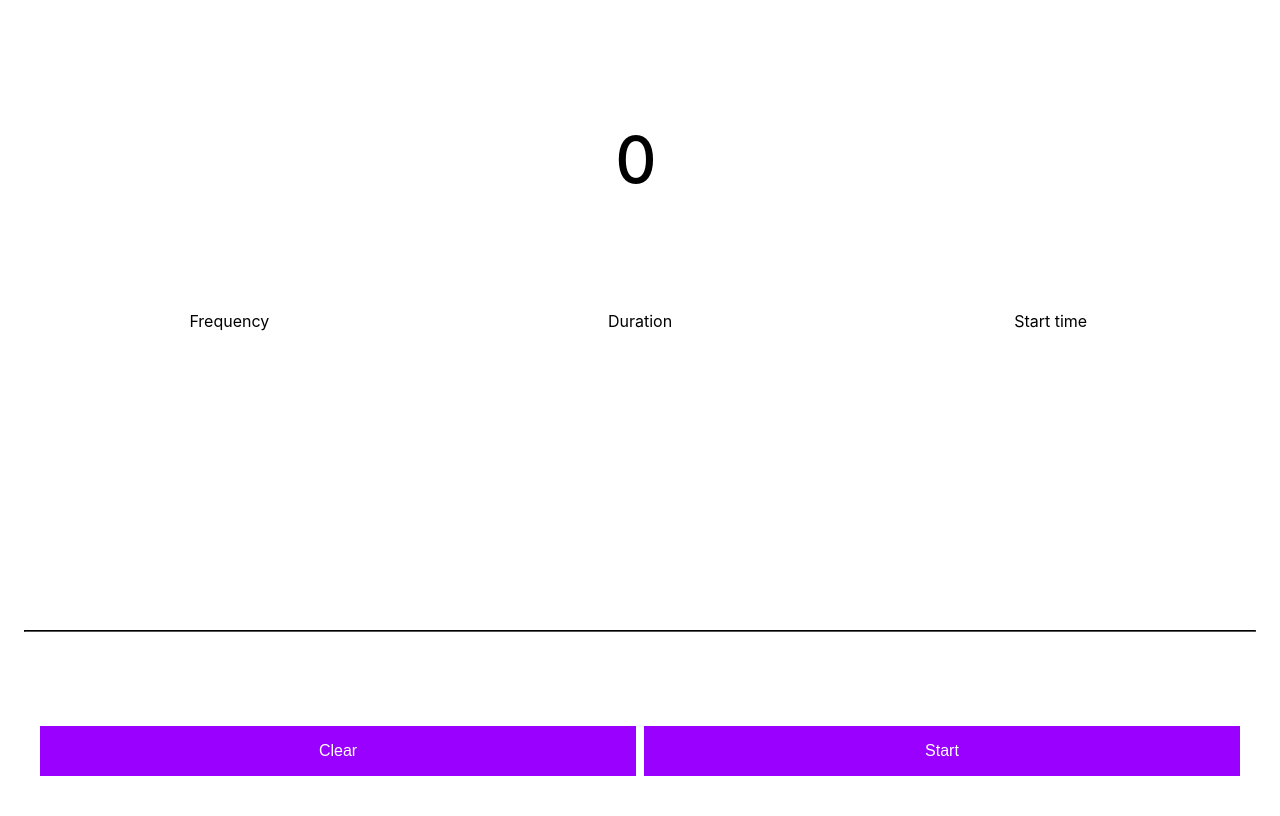
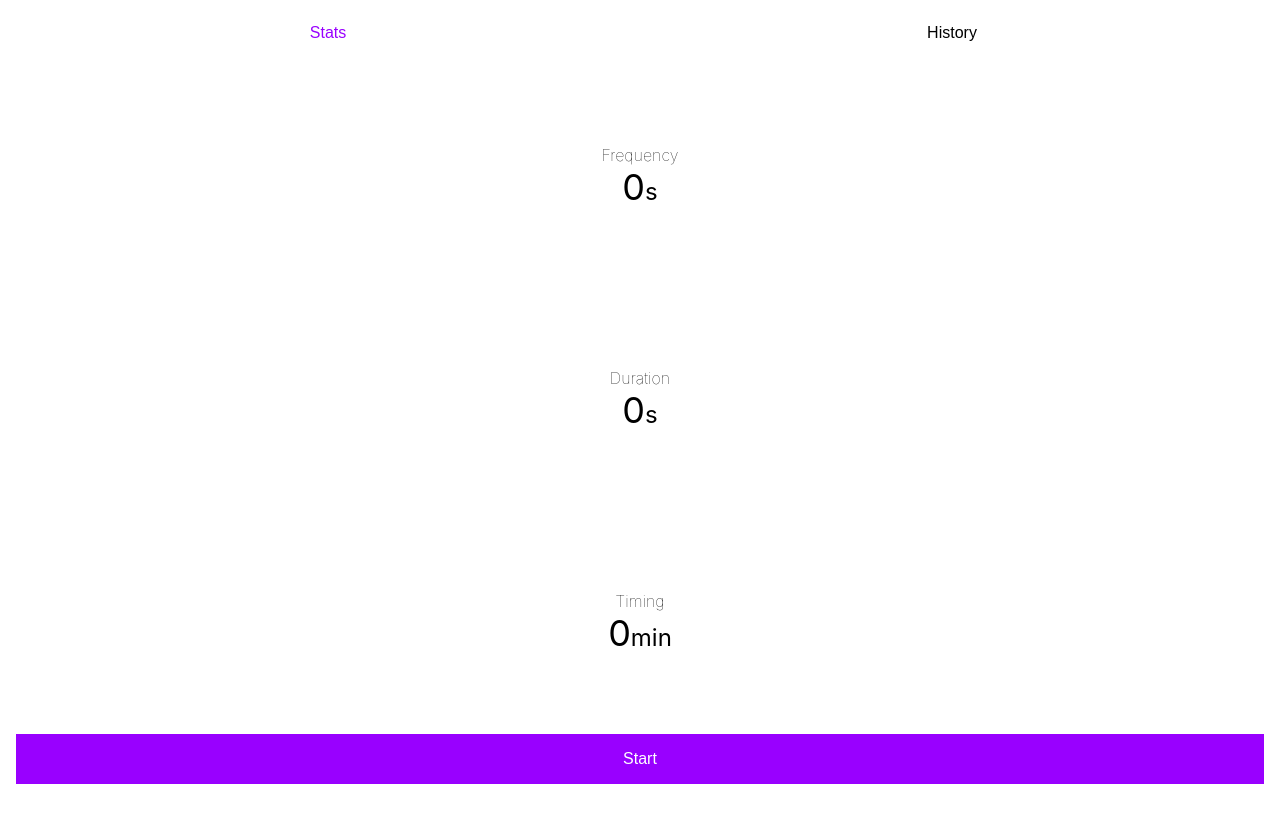
Before and after one commit to edulan/countractions, a React (Create React App) app: page / in a window 1280 px wide. Built offline with nearby package versions, Linux system fonts and the light colour scheme.

Commit message:
New design

```diff
--- a/src/App.js
+++ b/src/App.js
@@ -1,4 +1,4 @@
-import React, { useReducer, useEffect } from "react";
+import React, { useReducer, useState, useEffect } from "react";
 
 import Counter from "./Counter";
 import Cycles from "./Cycles";
@@ -10,7 +10,10 @@ import "./styles.css";
 const START = "START";
 const STOP = "STOP";
 const REMOVE = "REMOVE";
-const CLEAR = "CLEAR";
+
+const STATS_SCREEN = "STATS_SCREEN";
+const COUNTER_SCREEN = "COUNTER_SCREEN";
+const HISTORY_SCREEN = "HISTORY_SCREEN";
 
 function appReducer(state, action) {
   const [firstTick, ...restTicks] = state.ticks;
@@ -19,11 +22,8 @@ function appReducer(state, action) {
     case START:
       return {
         ...state,
-        isTimerEnabled: true,
-        lastTick: action.interval,
         ticks: [
           {
-            count: state.count,
             start: action.interval,
             stop: null,
             elapsed: null
@@ -34,9 +34,6 @@ function appReducer(state, action) {
     case STOP:
       return {
         ...state,
-        count: state.count + 1,
-        isTimerEnabled: false,
-        lastTick: action.interval,
         ticks: [
           {
             ...firstTick,
@@ -49,12 +46,7 @@ function appReducer(state, action) {
     case REMOVE:
       return {
         ...state,
-        ticks: state.ticks.filter(tick => tick.count !== action.count)
-      };
-    case CLEAR:
-      return {
-        ...state,
-        ticks: []
+        ticks: state.ticks.filter((_, index) => index !== action.index)
       };
     default:
       throw new Error("Action not supported");
@@ -77,84 +69,111 @@ function saveTicks(ticks) {
   window.localStorage.setItem("ticks", serializedTicks);
 }
 
+const initialTicks = retrieveTicks([]);
 const initialAppState = {
-  count: 0,
-  isTimerEnabled: false,
-  lastTick: 0,
-  ticks: retrieveTicks([])
+  ticks: initialTicks
 };
 
 function App() {
   const [state, dispatch] = useReducer(appReducer, initialAppState);
-  const { isTimerEnabled, lastTick, ticks } = state;
+  const [screen, setScreen] = useState(STATS_SCREEN);
+  const { ticks } = state;
 
   useEffect(() => {
     saveTicks(ticks.filter(({ elapsed }) => elapsed !== null));
   }, [ticks]);
 
   const cycles = zip(ticks, ticks.slice(1)).map(([tick, prevTick]) => ({
-    count: tick.count,
     elapsed: tick.elapsed,
     date: tick.start,
     interval: prevTick ? tick.start - prevTick.start : 0
   }));
 
-  function onToggleTimer() {
+  function startTimer() {
     dispatch({
-      type: !isTimerEnabled ? START : STOP,
+      type: START,
       interval: Date.now()
     });
   }
 
-  function onRemove(count) {
+  function stopTimer() {
     dispatch({
-      type: REMOVE,
-      count
+      type: STOP,
+      interval: Date.now()
     });
   }
 
-  function onClear() {
-    if (window.confirm("Do you really want to clear all recorded data?")) {
+  function removeTick(index) {
     dispatch({
-        type: CLEAR
+      type: REMOVE,
+      index
     });
-    }
   }
 
   return (
     <div className="App">
-      <div className="CounterSection">
-        <Counter isTimerEnabled={isTimerEnabled} lastTick={lastTick} />
+      <div className="AppContainer">
+        {screen !== COUNTER_SCREEN && (
+          <div className="NavigationSection">
+            <div className="NavigationItem">
+              <button
+                onClick={() => setScreen(STATS_SCREEN)}
+                className={`NavigationButton ${
+                  screen === STATS_SCREEN ? "NavigationButtonActive" : ""
+                }`}
+              >
+                Stats
+              </button>
             </div>
-      <div className="CyclesSection">
-        <Cycles
-          cycles={cycles}
-          onRemove={onRemove}
-          isTimerEnabled={isTimerEnabled}
-        />
+            <div className="NavigationItem">
+              <button
+                onClick={() => setScreen(HISTORY_SCREEN)}
+                className={`NavigationButton ${
+                  screen === HISTORY_SCREEN ? "NavigationButtonActive" : ""
+                }`}
+              >
+                History
+              </button>
             </div>
-      <div className="StatsSection">
-        <hr className="Separator" />
+          </div>
+        )}
+        {screen === STATS_SCREEN && (
+          <div className="ContentSection">
             <Stats cycles={cycles} />
-      </div>
             <div className="ActionSection">
-        <button
-          disabled={isTimerEnabled}
-          className="ActionButton"
-          onClick={() => {
-            onClear();
-          }}
-        >
-          Clear
-        </button>
               <button
                 className="ActionButton"
                 onClick={() => {
-            onToggleTimer();
+                  startTimer();
+                  setScreen(COUNTER_SCREEN);
                 }}
               >
-          {isTimerEnabled ? "Stop" : "Start"}
+                Start
               </button>
+            </div>
+          </div>
+        )}
+        {screen === COUNTER_SCREEN && (
+          <div className="ContentSection">
+            <Counter prevTime={Date.now()} />
+            <div className="ActionSection">
+              <button
+                className="ActionButton"
+                onClick={() => {
+                  stopTimer();
+                  setScreen(STATS_SCREEN);
+                }}
+              >
+                Stop
+              </button>
+            </div>
+          </div>
+        )}
+        {screen === HISTORY_SCREEN && (
+          <div className="ContentSection">
+            <Cycles cycles={cycles} onRemove={removeTick} />
+          </div>
+        )}
       </div>
     </div>
   );
--- a/src/Counter.js
+++ b/src/Counter.js
@@ -3,15 +3,10 @@ import PropTypes from "prop-types";
 
 import { formatTick } from "./formatters";
 
-function Counter({ isTimerEnabled, lastTick }) {
+function Counter({ prevTime }) {
   const [currentTime, setCurrentTime] = useState(0);
 
   useEffect(() => {
-    if (!isTimerEnabled) {
-      setCurrentTime(0);
-      return;
-    }
-
     const requestId = window.requestAnimationFrame(() => {
       setCurrentTime(Date.now());
     });
@@ -19,24 +14,24 @@ function Counter({ isTimerEnabled, lastTick }) {
     return () => {
       window.cancelAnimationFrame(requestId);
     };
-  }, [isTimerEnabled, currentTime, setCurrentTime]);
+  }, [currentTime, setCurrentTime]);
 
-  const [integerDigits] = formatTick(Math.max(currentTime - lastTick, 0)).split(
+  const [integerDigits] = formatTick(Math.max(currentTime - prevTime, 0)).split(
     "."
   );
 
   return (
     <div className="CounterContainer">
-      <div className="CounterDigits">
-        <p className="IntegerDigits">{integerDigits}</p>
+      <div className="CounterTime">
+        <span className="CounterDigits">{integerDigits}</span>
+        <span className="CounterUnits">s</span>
       </div>
     </div>
   );
 }
 
 Counter.propTypes = {
-  isTimerEnabled: PropTypes.bool,
-  lastTick: PropTypes.number
+  prevTime: PropTypes.number
 };
 
 export default Counter;
--- a/src/Cycles.js
+++ b/src/Cycles.js
@@ -1,28 +1,28 @@
-import React from "react";
+import React, { Fragment } from "react";
 import PropTypes from "prop-types";
-import { formatMinutes, formatTime } from "./formatters";
+import { formatMinutes, formatTime, formatSeconds } from "./formatters";
 
 import TrashIcon from "./TrashIcon";
 
 function Cycles({ cycles, onRemove, isTimerEnabled }) {
   return (
-    <>
-      <div className="CycleItem">
-        <div className="CycleColumn">Frequency</div>
-        <div className="CycleColumn">Duration</div>
-        <div className="CycleColumn">Start time</div>
-      </div>
-      <div className="Scrollable">
-        {cycles.map(({ elapsed, date, interval, count }, index) => {
+    <div className="CycleContainer">
+      <div className="CycleHeader">Frequency</div>
+      <div className="CycleHeader">Duration</div>
+      <div className="CycleHeader">Start time</div>
+      <div className="CycleHeader"></div>
+      {cycles.map(({ elapsed, date, interval }, index) => {
         return (
-            <div key={index} className="CycleItem">
+          <Fragment key={index}>
             <div className="CycleColumn">
-                <span className="CycleInterval">{formatMinutes(interval)}</span>
+              <span className="CycleInterval">
+                {formatMinutes(interval)}min
+              </span>
+              <span className="CycleInterval">{formatSeconds(interval)}s</span>
             </div>
             <div className="CycleColumn">
-                <span className="CycleInterval">
-                  {elapsed ? formatMinutes(elapsed) : "-"}
-                </span>
+              <span className="CycleInterval">{formatMinutes(elapsed)}min</span>
+              <span className="CycleInterval">{formatSeconds(elapsed)}s</span>
             </div>
             <div className="CycleColumn">
               <span className="CycleInterval">{formatTime(date)}</span>
@@ -31,16 +31,15 @@ function Cycles({ cycles, onRemove, isTimerEnabled }) {
               disabled={isTimerEnabled}
               className="ButtonIcon"
               onClick={() => {
-                  onRemove(count);
+                onRemove(index);
               }}
             >
               <TrashIcon width="1em" />
             </button>
-            </div>
+          </Fragment>
         );
       })}
     </div>
-    </>
   );
 }
 
@@ -56,4 +55,9 @@ Cycles.propTypes = {
   isTimerEnabled: PropTypes.bool
 };
 
+Cycles.defaultProps = {
+  onRemove: () => {},
+  isTimerEnabled: false
+};
+
 export default Cycles;
--- a/src/Stats.js
+++ b/src/Stats.js
@@ -1,47 +1,103 @@
 import React from "react";
 import PropTypes from "prop-types";
-import { formatMinutes, formatHours } from "./formatters";
+import { formatSeconds, formatMinutes, formatHours } from "./formatters";
 
-const INTERVAL_SAMPLE_SIZE = 5;
+const FREQUENCY_SAMPLE_SIZE = 5;
 
-function Stats({ cycles }) {
-  const intervals = cycles
-    .slice(0, INTERVAL_SAMPLE_SIZE)
+function calculateFrequency(cycles) {
+  const timestamps = cycles
+    .slice(0, FREQUENCY_SAMPLE_SIZE)
     .map(({ interval }) => interval)
     .filter(interval => interval > 0);
-  const intervalsSum = intervals.reduce((total, value) => total + value, 0);
-  const intervalsCount = intervals.length;
-  const intervalsAverage = intervalsSum / intervalsCount;
 
-  const elapseds = cycles
+  if (timestamps.length === 0) {
+    return 0;
+  }
+
+  const sum = timestamps.reduce((total, value) => total + value, 0);
+  const count = timestamps.length;
+  const average = sum / count;
+
+  return average;
+}
+
+function calculateDuration(cycles) {
+  const timestamps = cycles
     .map(({ elapsed }) => elapsed)
     .filter(elapsed => elapsed !== null);
-  const elapsedsSum = elapseds.reduce((total, value) => total + value, 0);
-  const elapsedsCount = elapseds.length;
-  const elapsedsAverage = elapsedsSum / elapsedsCount;
 
+  if (timestamps.length === 0) {
+    return 0;
+  }
+
+  const sum = timestamps.reduce((total, value) => total + value, 0);
+  const count = timestamps.length;
+  const average = sum / count;
+
+  return average;
+}
+
+function calculateElapsedTime(cycles) {
   const [firstTick] = cycles.slice(0);
   const [lastTick] = cycles.slice(-1);
 
+  if (!firstTick && !lastTick) {
+    return 0;
+  }
+
+  return firstTick.date - lastTick.date;
+}
+
+function Stats({ cycles }) {
+  const frequency = calculateFrequency(cycles);
+  const duration = calculateDuration(cycles);
+  const elapsedTime = calculateElapsedTime(cycles);
+
   return (
     <>
-      <div className="CycleItem">
-        <div className="CycleColumn">
-          <span className="CycleInterval">
-            {intervalsCount > 0 && formatMinutes(intervalsAverage)}
-          </span>
+      <div className="StatsContainer">
+        <div className="StatsItem">
+          <span className="MeasureTitle">Frequency</span>
+          <div className="MeasureTime">
+            {formatMinutes(frequency) > 0 && (
+              <>
+                <span className="MeasureDigits">
+                  {formatMinutes(frequency)}
+                </span>
+                <span>min</span>
+              </>
+            )}
+            <span className="MeasureDigits">{formatSeconds(frequency)}</span>
+            <span>s</span>
+          </div>
         </div>
-        <div className="CycleColumn">
-          <span className="CycleInterval">
-            {elapsedsCount > 0 && formatMinutes(elapsedsAverage)}
-          </span>
+        <div className="StatsItem">
+          <span className="MeasureTitle">Duration</span>
+          <div className="MeasureTime">
+            {formatMinutes(duration) > 0 && (
+              <>
+                <span className="MeasureDigits">{formatMinutes(duration)}</span>
+                <span>min</span>
+              </>
+            )}
+            <span className="MeasureDigits">{formatSeconds(duration)}</span>
+            <span>s</span>
+          </div>
         </div>
-        <div className="CycleColumn">
-          <span className="CycleInterval">
-            {firstTick &&
-              lastTick &&
-              formatHours(firstTick.date - lastTick.date)}
-          </span>
+        <div className="StatsItem">
+          <span className="MeasureTitle">Timing</span>
+          <div className="MeasureTime">
+            {formatHours(elapsedTime) > 0 && (
+              <>
+                <span className="MeasureDigits">
+                  {formatHours(elapsedTime)}
+                </span>
+                <span>h</span>
+              </>
+            )}
+            <span className="MeasureDigits">{formatMinutes(elapsedTime)}</span>
+            <span>min</span>
+          </div>
         </div>
       </div>
     </>
--- a/src/formatters.js
+++ b/src/formatters.js
@@ -6,10 +6,21 @@ export function formatTime(timestamp) {
   return new Date(Math.trunc(timestamp)).toLocaleTimeString();
 }
 
+export function formatSeconds(timestamp) {
+  const formatOptions = {
+    second: "numeric",
+    hour12: false,
+    timeZone: "UTC"
+  };
+
+  return new Intl.DateTimeFormat(undefined, formatOptions).format(
+    new Date(timestamp)
+  );
+}
+
 export function formatMinutes(timestamp) {
   const formatOptions = {
-    second: "2-digit",
-    minute: "2-digit",
+    minute: "numeric",
     hour12: false,
     timeZone: "UTC"
   };
@@ -21,9 +32,7 @@ export function formatMinutes(timestamp) {
 
 export function formatHours(timestamp) {
   const formatOptions = {
-    second: "2-digit",
-    minute: "2-digit",
-    hour: "2-digit",
+    hour: "numeric",
     hour12: false,
     timeZone: "UTC"
   };
--- a/src/styles.css
+++ b/src/styles.css
@@ -1,6 +1,9 @@
 @import-normalize;
 
 body {
+  /* This should be in reset styles, right? */
+  margin: 0;
+  padding: 0;
   -webkit-tap-highlight-color: transparent;
   -webkit-touch-callout: none;
   font-family: -apple-system, BlinkMacSystemFont, "Segoe UI", Roboto,
@@ -35,10 +38,37 @@ button:active {
   flex-direction: column;
 }
 
-.StatsSection {
-  flex: 0 1 auto;
-  padding: 0 1em;
-  min-height: 5em;
+.AppContainer {
+  padding: 1em;
+  height: 100%;
+  display: flex;
+  flex-direction: column;
+}
+
+.NavigationSection {
+  display: flex;
+  margin-bottom: 1em;
+}
+
+.NavigationButton {
+  width: 100%;
+  background-color: transparent;
+  color: initial;
+  padding: 0.5em 1em;
+}
+
+.NavigationButtonActive {
+  color: #9900ff;
+}
+
+.NavigationItem {
+  flex: 1;
+}
+
+.ContentSection {
+  flex: 1;
+  display: flex;
+  flex-direction: column;
 }
 
 .CounterSection {
@@ -51,11 +81,24 @@ button:active {
 
 .CounterContainer {
   display: flex;
+  align-items: center;
+  justify-content: center;
+  height: 100%;
+}
+
+.CounterTime {
+  display: flex;
   align-items: baseline;
 }
 
 .CounterDigits {
-  margin-right: 0.5em;
+  font-size: 5em;
+  font-weight: normal;
+}
+
+.CounterUnits {
+  font-size: 2em;
+  font-weight: normal;
 }
 
 .IntegerDigits {
@@ -76,7 +119,6 @@ button:active {
 
 .ActionSection {
   flex: 0 1 auto;
-  padding: 2em;
   display: flex;
   align-items: baseline;
 }
@@ -89,22 +131,18 @@ button:active {
   margin-right: 0;
 }
 
-.CycleItem {
-  display: flex;
-  justify-content: center;
-  align-items: baseline;
-  margin-bottom: 1em;
+.CycleContainer {
+  display: grid;
+  grid-template-columns: 1fr 1fr auto auto;
+  row-gap: 1em;
 }
 
-.CycleInterval {
-  font-size: 1.5em;
+.CycleHeader {
+  font-weight: bold;
 }
 
-.CycleColumn {
-  flex: 1;
-  width: 100%;
-  display: flex;
-  justify-content: center;
+.MeasureDigits {
+  font-size: 1.5em;
 }
 
 .ActionButton {
@@ -136,7 +174,32 @@ button:active {
 
 .ButtonIcon {
   font-size: 1em;
-  padding: 0.5em 1em;
+  padding: 0 0 0.5em 1em;
   color: black;
   background-color: transparent;
 }
+
+.StatsContainer {
+  display: flex;
+  flex-direction: column;
+  height: 100%;
+}
+
+.StatsItem {
+  flex: 1;
+  flex-direction: column;
+  display: flex;
+  justify-content: center;
+  align-items: center;
+}
+
+.MeasureTitle {
+  font-size: 1em;
+  font-weight: lighter;
+}
+
+.MeasureTime {
+  display: flex;
+  align-items: baseline;
+  font-size: 1.5em;
+}
```
Lines whose indentation alone changed are shown as unchanged.
